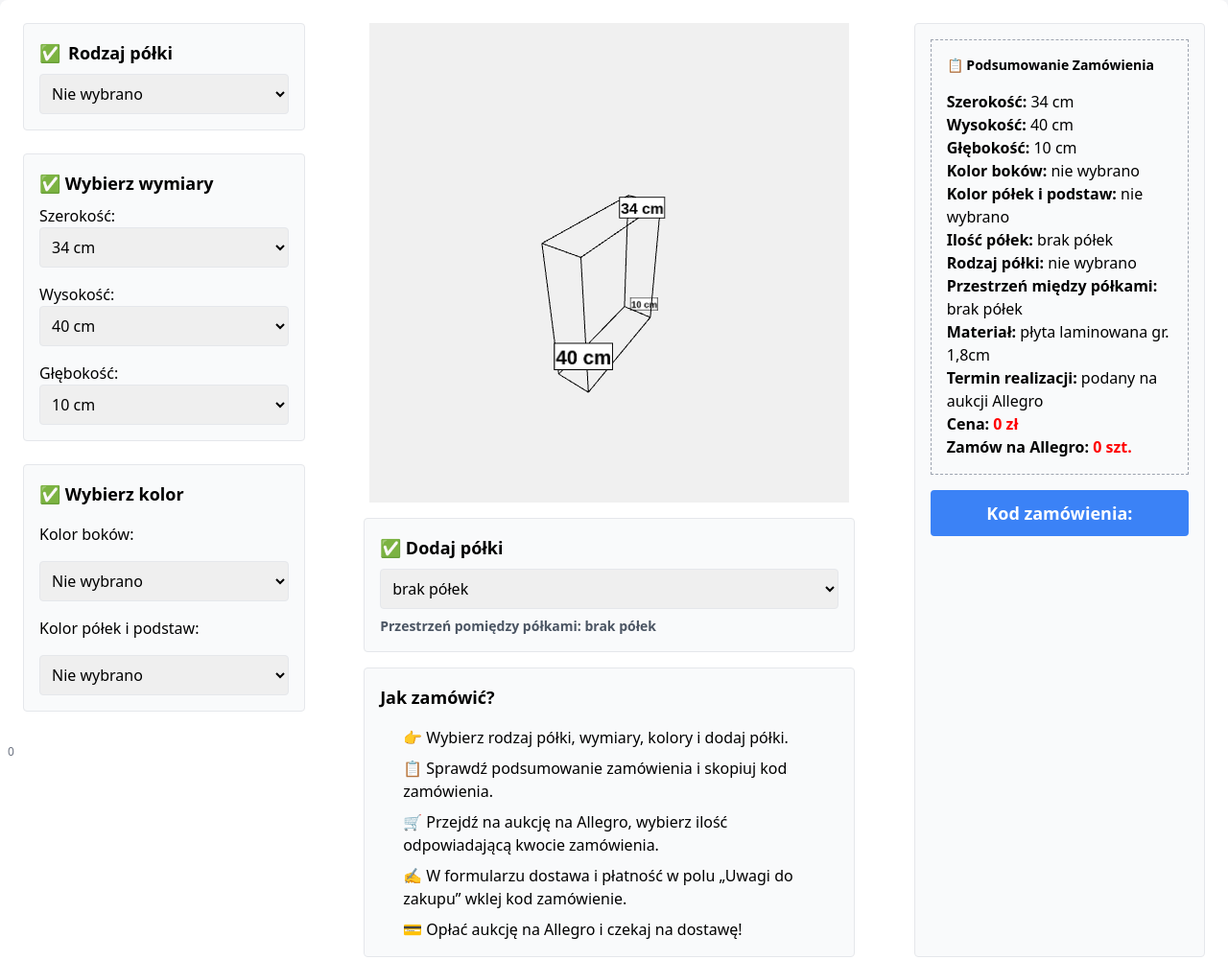
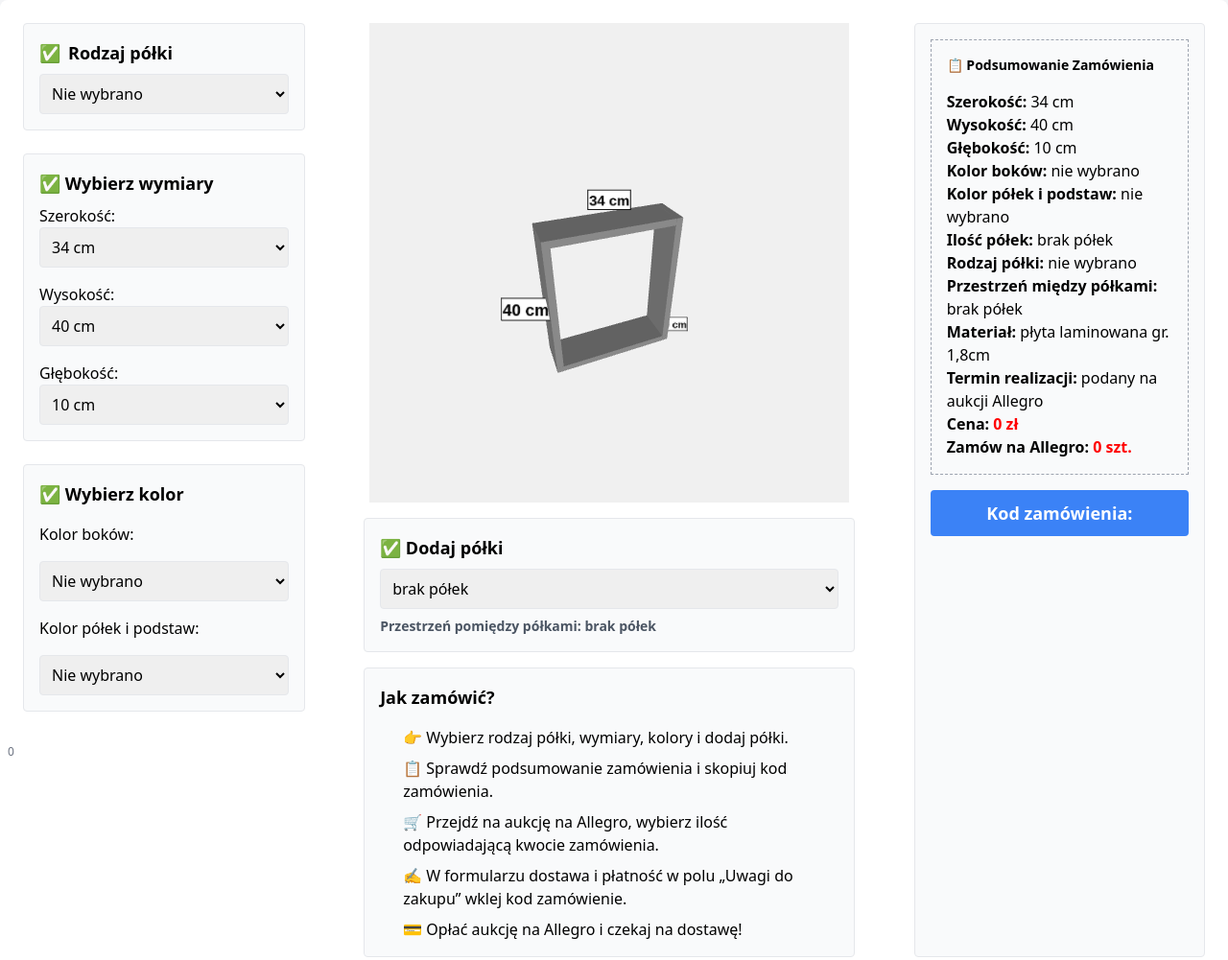
Before and after one commit to konfiguratorpolki/nowyprojekt, a plain HTML site: page index.html in a window 1280 px wide. Shown: the top 1001 px of the page at 96% size. Drawn offline with nearby package versions, Linux system fonts and the light colour scheme; no server answers.

Commit message:
Update index.html

```diff
--- a/index.html
+++ b/index.html
@@ -14,8 +14,8 @@
   <meta name="viewport" content="width=1024, initial-scale=1.0">
   <title>Konfigurator Półki</title>
   <script src="https://cdn.tailwindcss.com"></script>
+  <!-- Używamy Three.js w wersji r128 – dla OrbitControls -->
   <script src="https://cdnjs.cloudflare.com/ajax/libs/three.js/r128/three.min.js"></script>
-  <!-- OrbitControls – wymagane do auto-obracania -->
   <script src="https://cdn.jsdelivr.net/npm/three@0.128.0/examples/js/controls/OrbitControls.js"></script>
   <style>
     .order-summary { }
@@ -176,6 +176,7 @@
   </div>
 
   <script>
+    // Funkcja haszująca napis dla wygenerowania unikalnego kodu
     function hashString(str) {
       var hash = 0;
       if (str.length === 0) return hash;
@@ -199,8 +200,7 @@
       return Math.abs(hash).toString(36);
     }
 
-    // Zmieniona funkcja kopiująca – kopiowany jest tylko kod zamówienia,
-    // natomiast treść alertu pozostaje niezmieniona.
+    // Funkcja kopiująca tylko kod zamówienia
     function copyOrderSummary() {
       var orderCode = document.getElementById("orderCodeVisible").textContent;
       var priceText = document.getElementById("priceSummary").textContent;
@@ -278,6 +278,7 @@
       }
     }
 
+    // Tworzy sprite z tekstem, wykorzystywany do podpisów wymiarowych
     function makeTextSprite(message, parameters) {
       parameters = parameters || {};
       var fontface = parameters.fontface || "Arial";
@@ -351,6 +352,7 @@
       updateOrderSummary();
     }
 
+    // GLOBALNE zmienne dla Three.js
     let scene, camera, renderer, shelfGroup;
     function init3D() {
       const container = document.getElementById("shelfContainer");
@@ -365,54 +367,101 @@
       directionalLight.position.set(2, 2, 5).normalize();
       scene.add(directionalLight);
       camera.position.set(4, 5, 7);
-      camera.lookAt(0, 0, 0);
+
+      // Dodaj OrbitControls, jeśli potrzebujesz interakcji:
+      const controls = new THREE.OrbitControls(camera, renderer.domElement);
+      controls.enableDamping = true;
+
       updatePreview();
       animate();
     }
 
+    // Funkcja animacji dla sceny 3D
     function animate() {
       requestAnimationFrame(animate);
       if (shelfGroup) {
-        shelfGroup.rotation.y += 0.005;
+        shelfGroup.rotation.y += 0.003;
       }
       renderer.render(scene, camera);
     }
 
+    // Funkcja renderująca widok 3D – z zastosowaniem oddzielnych brył (płyty) z grubością oraz półek
     function updatePreview() {
       if (shelfGroup) { scene.remove(shelfGroup); }
       shelfGroup = new THREE.Group();
       shelfGroup.scale.set(1.2, 1.2, 1.2);
       shelfGroup.position.y = -1;
       scene.add(shelfGroup);
-      const widthVal = parseFloat(getCurrentWidth()) / 10;
+
+      // Pobieramy przeskalowane wymiary – 1 jednostka = 1 cm (podzielone przez 10)
+      const widthVal  = parseFloat(getCurrentWidth()) / 10;   // np. 34 cm → 3.4
       const heightVal = parseFloat(document.getElementById("height").value) / 10;
-      const depthVal = parseFloat(document.getElementById("depth").value) / 10;
+      const depthVal  = parseFloat(document.getElementById("depth").value) / 10;
       const shelfCount = parseInt(document.getElementById("shelfCount").value);
-      var frameGeometry = new THREE.BoxGeometry(widthVal, heightVal, depthVal);
-      var frameMaterial = new THREE.LineBasicMaterial({ color: "#000000", linewidth: 3 });
-      var frameEdges = new THREE.EdgesGeometry(frameGeometry);
-      var frame = new THREE.LineSegments(frameEdges, frameMaterial);
-      shelfGroup.add(frame);
-      for (let i = 1; i <= shelfCount; i++) {
-        var shelfGeometry = new THREE.BoxGeometry(widthVal, 0.028, depthVal);
-        var shelfMaterial = new THREE.LineBasicMaterial({ color: "#000000", linewidth: 2 });
-        var shelfEdges = new THREE.EdgesGeometry(shelfGeometry);
-        var shelfMesh = new THREE.LineSegments(shelfEdges, shelfMaterial);
-        shelfMesh.position.y = (heightVal * i) / (shelfCount + 1) - heightVal / 2;
-        shelfGroup.add(shelfMesh);
+
+      // Definiujemy grubość płyty (1,8 cm → 0.18 jednostki)
+      const boardThickness = 0.18;
+
+      // Rysujemy ramę półki jako oddzielne elementy:
+      const materialSolid = new THREE.MeshLambertMaterial({ color: 0x555555 });
+      const materialEdges = new THREE.MeshBasicMaterial({ color: 0x000000, wireframe: true });
+
+      // Dół (dolna płyta)
+      const bottomGeom = new THREE.BoxGeometry(widthVal, boardThickness, depthVal);
+      const bottomMesh = new THREE.Mesh(bottomGeom, materialSolid);
+      bottomMesh.position.set(0, -heightVal/2 + boardThickness/2, 0);
+      shelfGroup.add(bottomMesh);
+      // Góra (górna płyta)
+      const topGeom = new THREE.BoxGeometry(widthVal, boardThickness, depthVal);
+      const topMesh = new THREE.Mesh(topGeom, materialSolid);
+      topMesh.position.set(0, heightVal/2 - boardThickness/2, 0);
+      shelfGroup.add(topMesh);
+      // Lewy bok
+      const leftGeom = new THREE.BoxGeometry(boardThickness, heightVal, depthVal);
+      const leftMesh = new THREE.Mesh(leftGeom, materialSolid);
+      leftMesh.position.set(-widthVal/2 + boardThickness/2, 0, 0);
+      shelfGroup.add(leftMesh);
+      // Prawy bok
+      const rightGeom = new THREE.BoxGeometry(boardThickness, heightVal, depthVal);
+      const rightMesh = new THREE.Mesh(rightGeom, materialSolid);
+      rightMesh.position.set(widthVal/2 - boardThickness/2, 0, 0);
+      shelfGroup.add(rightMesh);
+
+      // Opcjonalnie można dodać tylną ściankę, jeśli model ma być zamknięty z tyłu.
+      // const backGeom = new THREE.BoxGeometry(widthVal - 2 * boardThickness, heightVal - 2 * boardThickness, boardThickness);
+      // const backMesh = new THREE.Mesh(backGeom, materialSolid);
+      // backMesh.position.set(0, 0, -depthVal/2 + boardThickness/2);
+      // shelfGroup.add(backMesh);
+
+      // Dodajemy poziome półki wewnątrz – jeśli wybrano ich ilość > 0
+      if(shelfCount > 0) {
+        // Dostępna wysokość wewnątrz ramy (bez dolnej i górnej płyty)
+        const availableHeight = heightVal - 2 * boardThickness;
+        // Obliczamy przestrzeń między półkami:
+        const gap = (availableHeight - shelfCount * boardThickness) / (shelfCount + 1);
+        for(let i = 1; i <= shelfCount; i++) {
+          const shelfGeom = new THREE.BoxGeometry(widthVal - 2 * boardThickness, boardThickness, depthVal);
+          const shelfMesh = new THREE.Mesh(shelfGeom, materialSolid);
+          // Pozycjonowanie: od dolnej krawędzi + dolna płyta, dodajemy gap*y oraz grubość półki
+          const posY = -heightVal/2 + boardThickness + gap * i + boardThickness * (i - 0.5);
+          shelfMesh.position.set(0, posY, 0);
+          shelfGroup.add(shelfMesh);
+        }
       }
-      var offset = 0.5, offset2 = 0.5, depthOffset = depthVal / 2 + 0.2 + 0.04 + 0.1;
-      var widthMid = new THREE.Vector3(0, heightVal / 2 + offset, depthOffset);
+
+      // Dodajemy opisy wymiarów (takie same jak wcześniej)
+      const offset = 0.5;
+      // Opis szerokości – umieszczony na górze ramy, centralnie
       var widthText = makeTextSprite(getCurrentWidth() + " cm", { fontsize: 32, fontface: "Arial" });
-      widthText.position.copy(widthMid);
+      widthText.position.set(0, heightVal/2 + offset, 0);
       shelfGroup.add(widthText);
-      var heightMid = new THREE.Vector3(-widthVal / 2 - offset2, 0, depthOffset);
+      // Opis wysokości – umieszczony z lewej strony
       var heightText = makeTextSprite(document.getElementById("height").value + " cm", { fontsize: 40, fontface: "Arial" });
-      heightText.position.copy(heightMid);
+      heightText.position.set(-widthVal/2 - offset, 0, 0);
       shelfGroup.add(heightText);
-      var depthLabelPos = new THREE.Vector3(widthVal / 2 + 0.5, -heightVal / 2, 0);
+      // Opis głębokości – umieszczony po prawej stronie
       var depthText = makeTextSprite(document.getElementById("depth").value + " cm", { fontsize: 32, fontface: "Arial" });
-      depthText.position.copy(depthLabelPos);
+      depthText.position.set(widthVal/2 + offset, -heightVal/2, 0);
       shelfGroup.add(depthText);
     }
 
```
